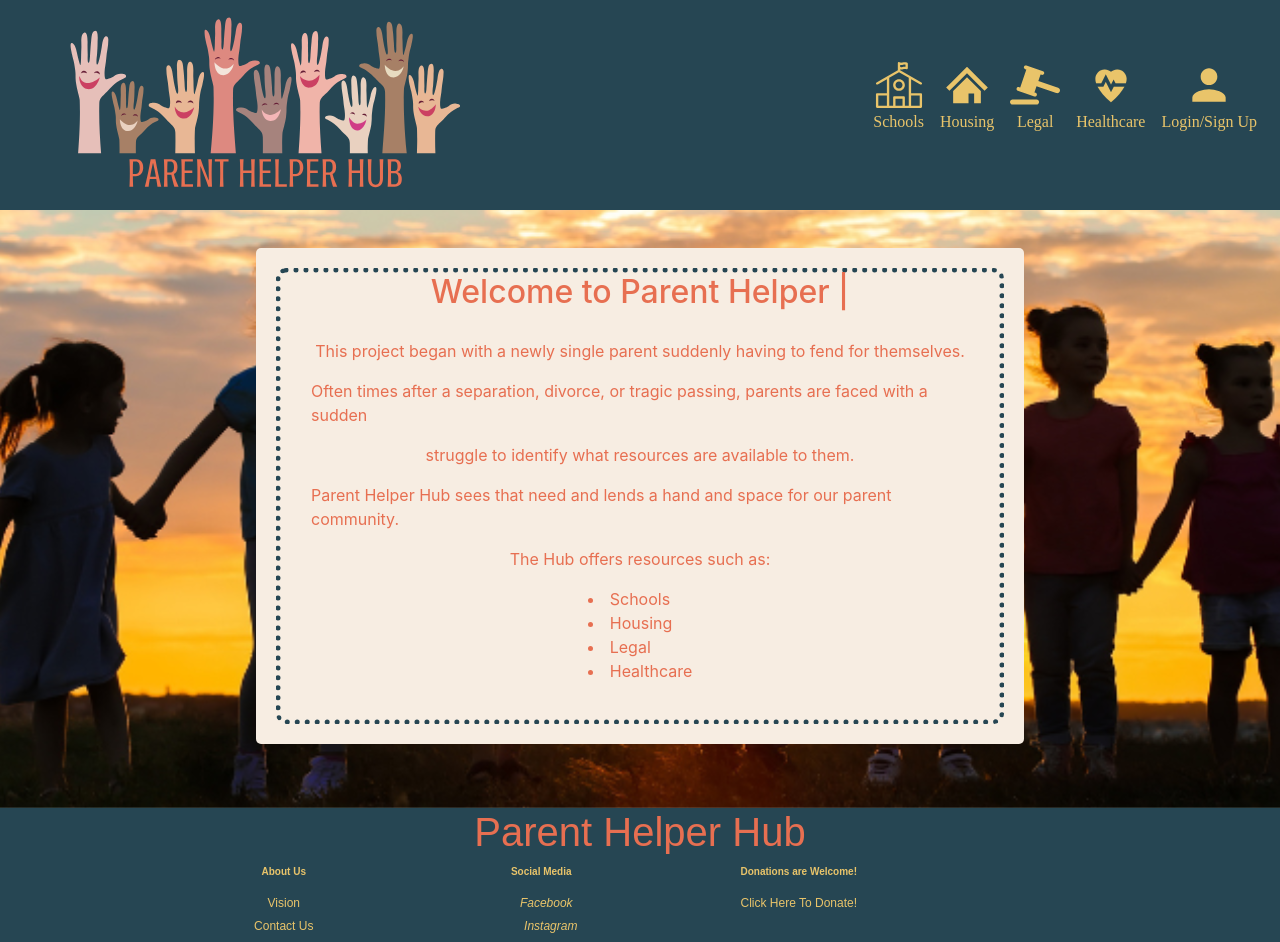
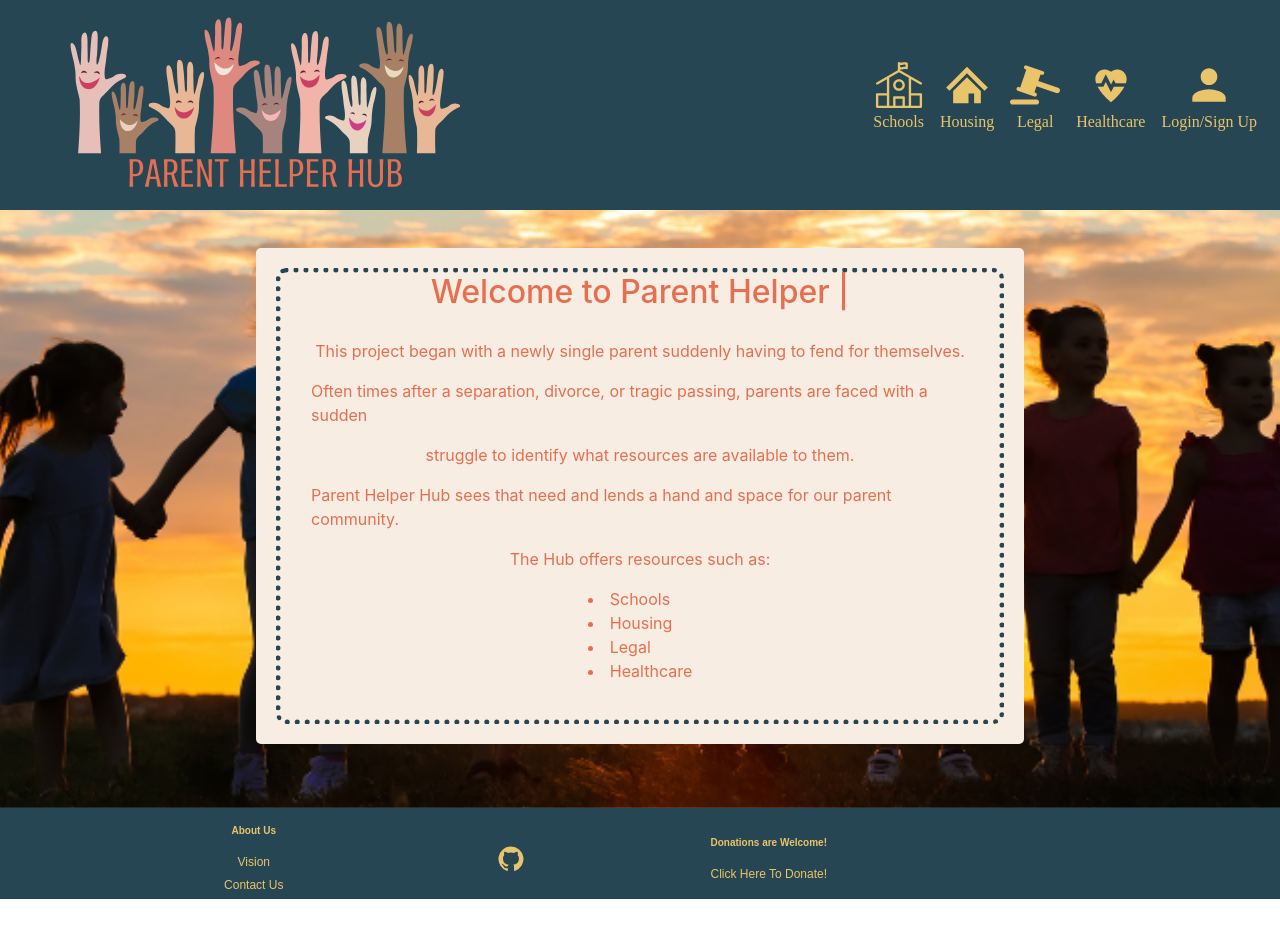
Before and after one commit to cmarielorber/parent-helper-hub, a React (Create React App) app in the folder client/: page / in a window 1280 px wide. Shown: the top 942 px of the page. After the commit the page ends 899 px from the top, so only its background shows below. Built offline with nearby package versions, Linux system fonts and the light colour scheme; a web font is replaced by a local one.

Commit message:
footer and github changes

```diff
--- a/client/public/index.html
+++ b/client/public/index.html
@@ -19,6 +19,8 @@
     <link rel="manifest" href="/site.webmanifest" />
     <link rel="preconnect" href="https://fonts.googleapis.com">
 <link rel="preconnect" href="https://fonts.gstatic.com" crossorigin>
+<link rel="stylesheet" href="https://cdnjs.cloudflare.com/ajax/libs/font-awesome/5.15.3/css/all.min.css" integrity="sha512-tLtILmTcT6vAtE47i2bUMElZpdJdW8+MJyA1xVcGxkxPK/+o8lLZ87j7V39P5q5hIzG1yuyYXtOkRkDxIG1t4Q==" crossorigin="anonymous" />
+</head>
 <link href="https://fonts.googleapis.com/css2?family=Crushed&display=swap" rel="stylesheet">
     <!--
       manifest.json provides metadata used when your web app is installed on a
--- a/client/src/components/Footer.js
+++ b/client/src/components/Footer.js
@@ -1,5 +1,4 @@
 import React, { useState } from "react";
-import Colors from "../utils/Colors";
 import {
   Box,
   FooterContainer,
@@ -8,20 +7,23 @@ import {
   FooterLink,
   Heading,
 } from "./Footerstyles";
-
-
+import "../styles/pages.css";
+import { GithubIcon } from "./icons";
 
 const Footer = () => {
-    const [showModal, setShowModal] = useState(false)
+  const [showModal, setShowModal] = useState(false);
 
   return (
     <Box>
-            <h1 style= {{   color: Colors.DARK_ORANGE,
+      {/* <h1
+        style={{
+          color: Colors.DARK_ORANGE,
           textAlign: "center",
-                            marginTop: "-50px"
-                            }}>
+          marginTop: "-50px",
+        }}
+      >
         Parent Helper Hub
-            </h1>
+      </h1> */}
       <FooterContainer>
         <Row>
           <Column>
@@ -31,17 +33,9 @@ import {
           </Column>
 
           <Column>
-                    <Heading>Social Media</Heading>
-                    <FooterLink href="#">
-                        <i className="fab fa-Facebook">
-                        <span style={{ marginLeft: "10px" }}>Facebook</span>
-                        </i></FooterLink>
-                    <FooterLink href="#"><i className="fab fa-instagram">
-                        <span style={{ marginLeft: "10px" }}>Instagram</span>
-                        </i></FooterLink>
-                    <FooterLink href="#"><i className="fab fa-Twitter">
-                        <span style={{ marginLeft: "10px" }}>Twitter</span>
-                        </i></FooterLink>
+            <FooterLink href="https://github.com/cmarielorber/parent-helper-hub/" style={{ display: "inline-block" }}>
+            <GithubIcon />
+            </FooterLink>
           </Column>
           <Column>
             <Heading>Donations are Welcome!</Heading>
--- a/client/src/components/Footerstyles.js
+++ b/client/src/components/Footerstyles.js
@@ -1,7 +1,7 @@
 import styled from 'styled-components';
 
 export const Box = styled.div`
-  padding: 50px 30px;
+  padding: 15px 30px 0px;
   font-family: 'Crushed', sans-serif;
   background: #264653;
   position: relative;
@@ -28,7 +28,7 @@ export const Column = styled.div`
   font-family: 'Crushed', sans-serif;
   flex-direction: column;
   text-align: center;
-  margin-left: 60px;
+justify-content: center;
 `;
 
 export const Row = styled.div`
--- a/client/src/components/icons.js
+++ b/client/src/components/icons.js
@@ -71,12 +71,8 @@ export function HouseIcon() {
         <style type="text/css"> </style>{" "}
         <g>
           {" "}
-          <polygon
-            points="442.531,218 344.828,120.297 256,31.469 167.172,120.297 69.438,218.047 0,287.469 39.984,327.453 109.406,258.031 207.156,160.281 256,111.438 304.844,160.281 402.531,257.984 472.016,327.453 512,287.469 "
-          ></polygon>{" "}
-          <polygon
-            points="85.719,330.375 85.719,480.531 274.75,480.531 274.75,361.547 343.578,361.547 343.578,480.531 426.281,480.531 426.281,330.328 256.016,160.063 "
-          ></polygon>{" "}
+          <polygon points="442.531,218 344.828,120.297 256,31.469 167.172,120.297 69.438,218.047 0,287.469 39.984,327.453 109.406,258.031 207.156,160.281 256,111.438 304.844,160.281 402.531,257.984 472.016,327.453 512,287.469 "></polygon>{" "}
+          <polygon points="85.719,330.375 85.719,480.531 274.75,480.531 274.75,361.547 343.578,361.547 343.578,480.531 426.281,480.531 426.281,330.328 256.016,160.063 "></polygon>{" "}
         </g>{" "}
       </g>
     </svg>
@@ -200,3 +196,27 @@ export function SchoolIcon() {
     </svg>
   );
 }
+
+export function GithubIcon() {
+  return (
+    <svg
+      width="30px"
+      height="30px"
+      viewBox="0 0 24 24"
+      xmlns="http://www.w3.org/2000/svg"
+      fill="#e9c46a"
+    >
+      <g id="SVGRepo_bgCarrier" stroke-width="0"></g>
+      <g
+        id="SVGRepo_tracerCarrier"
+        stroke-linecap="round"
+        stroke-linejoin="round"
+      ></g>
+      <g id="SVGRepo_iconCarrier">
+        {" "}
+        <title>github</title> <rect width="24" height="24" fill="none"></rect>{" "}
+        <path d="M12,2A10,10,0,0,0,8.84,21.5c.5.08.66-.23.66-.5V19.31C6.73,19.91,6.14,18,6.14,18A2.69,2.69,0,0,0,5,16.5c-.91-.62.07-.6.07-.6a2.1,2.1,0,0,1,1.53,1,2.15,2.15,0,0,0,2.91.83,2.16,2.16,0,0,1,.63-1.34C8,16.17,5.62,15.31,5.62,11.5a3.87,3.87,0,0,1,1-2.71,3.58,3.58,0,0,1,.1-2.64s.84-.27,2.75,1a9.63,9.63,0,0,1,5,0c1.91-1.29,2.75-1,2.75-1a3.58,3.58,0,0,1,.1,2.64,3.87,3.87,0,0,1,1,2.71c0,3.82-2.34,4.66-4.57,4.91a2.39,2.39,0,0,1,.69,1.85V21c0,.27.16.59.67.5A10,10,0,0,0,12,2Z"></path>{" "}
+      </g>
+    </svg>
+  );
+}
--- a/client/src/pages/Welcome.js
+++ b/client/src/pages/Welcome.js
@@ -36,30 +36,44 @@ const styles = {
     display: "flex",
     justifyContent: "center",
     margin: "10px",
-        padding: "10px 20px"
-    }
+    padding: "10px 20px",
+  },
 };
-
 
 function Welcome() {
   const [text] = useState("Welcome to Parent Helper Hub");
   return (
     <Jumbotron fluid className="jumbo pt-2" style={styles.jumbotron}>
-    <Container className="welcomecontainer d-flex flex-column justify-content-center align-items-center" style={styles.welcomecontainer}>
+      <Container
+        className="welcomecontainer d-flex flex-column justify-content-center align-items-center"
+        style={styles.welcomecontainer}
+      >
         <div
           className="welcomediv d-flex flex-column justify-content-center align-items-center"
           style={styles.divstyle}
         >
           <Welcomeheader text={text} />
-            <div className="welcometext d-flex flex-column justify-content-center align-items-center"
-            style={styles.welcometext}>
-
-            <p>This project began with a newly single parent suddenly having to fend for themselves.</p>
-            <p>Often times after a separation, divorce, or tragic passing, parents are faced with a sudden</p>
+          <div
+            className="welcometext d-flex flex-column justify-content-center align-items-center"
+            style={styles.welcometext}
+          >
+            <p>
+              This project began with a newly single parent suddenly having to
+              fend for themselves.
+            </p>
+            <p>
+              Often times after a separation, divorce, or tragic passing,
+              parents are faced with a sudden
+            </p>
             <p>struggle to identify what resources are available to them. </p>
-            <p>Parent Helper Hub sees that need and lends a hand and space for our parent community.</p>
+            <p>
+              Parent Helper Hub sees that need and lends a hand and space for
+              our parent community.
+            </p>
             <p> The Hub offers resources such as: </p>
-                <p>    <li>Schools</li>
+            <p>
+              {" "}
+              <li>Schools</li>
               <li>Housing</li>
               <li>Legal</li>
               <li>Healthcare</li>
--- a/client/src/styles/pages.css
+++ b/client/src/styles/pages.css
@@ -59,6 +59,12 @@
     margin-bottom: 0px;
   }
 
+  .hCtEYE{
+    justify-content: center;
+    align-items: center;
+    justify-items: end;
+  }
+
   /* .searchButton:after{
     background-color: var(--DARK);
     border-color: var(--ORANGE);
```
Lines whose indentation alone changed are shown as unchanged.
